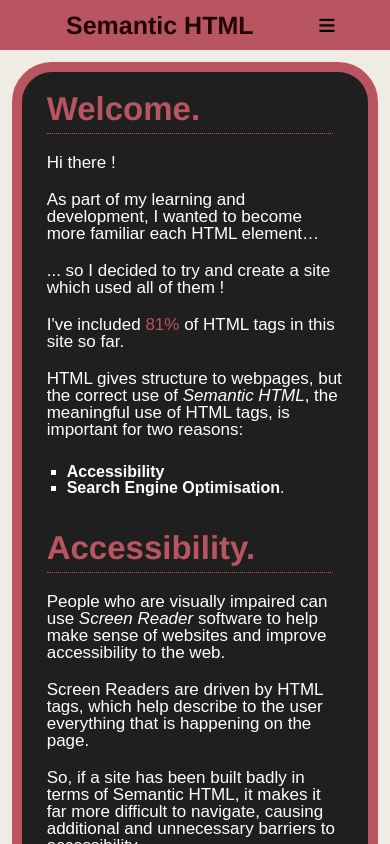
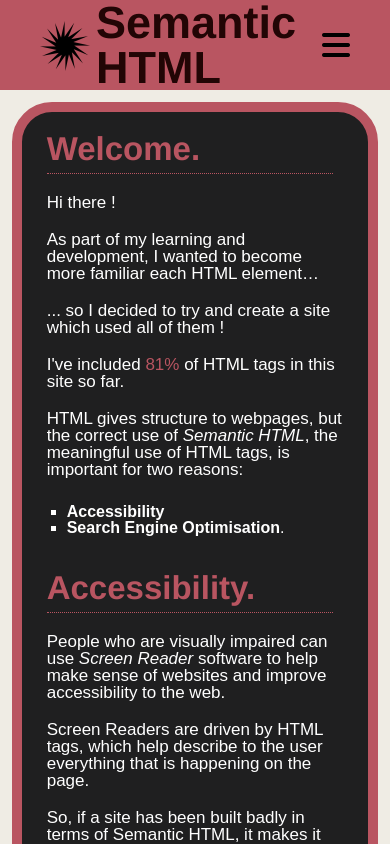
Before and after one commit to BramBrooks/semanticHTML, a React (Create React App) app: page / in a window 390 px wide. Shown: the top 844 px of the page. Built offline with nearby package versions, Linux system fonts and the light colour scheme; a web font is replaced by a local one.

Commit message:
morning update to tablet / mobile responsive views

```diff
--- a/src/styles/components/header.scss
+++ b/src/styles/components/header.scss
@@ -73,10 +73,9 @@
     }
 
     .menu-icon {
-      display: none;
+      display: hidden;
     }
-
-    // tablet view
+  }
 
   @media screen and (max-width: 960px) {
     justify-content: center;
@@ -129,6 +128,7 @@
 
     .menu-icon {
       display: block;
+
       position: absolute;
       top: 14px;
       right: 70px;
@@ -138,33 +138,66 @@
     }
   }
 
-    // RESPONSIVE
-
   @media screen and (max-width: 670px) {
+    header {
       justify-content: flex-start;
 
       .menu-icon {
-        font-size: 1.4rem;
-        top: 20px;
-        right: 60px;
+        // font-size: 1.4rem;
+        // top: 14px;
+        // right: 12px;
+        top: 9px;
+        right: 12px;
+        font-size: 2rem;
+      }
     }
     .title_and_logo_container {
       margin-left: 60px;
 
       h1 {
-          font-size: 35px;
+        margin-left: -10px;
       }
 
       img {
         width: 45px;
+        // display: none;
+      }
+    }
+  }
+
+  @media screen and (max-width: 520px) {
+    .header_container {
+      header {
+        // height: 50px;
+
+        .menu-icon {
+          font-size: 1.8rem;
+          top: 14px;
+          right: 14px;
+        }
+        .title_and_logo_container {
+          // margin-left: 60px;
+
+          h1 {
+            font-size: 40px;
+            margin-left: -20px;
+          }
+        }
       }
     }
   }
 
   @media screen and (max-width: 510px) {
+    .menu-icon {
+      right: 10px;
+      top: 8px;
+      font-size: 2rem;
+    }
+
     .title_and_logo_container {
       h1 {
-          font-size: 30px;
+        font-size: 40px;
+        margin-left: -20px;
       }
 
       img {
@@ -172,61 +205,26 @@
       }
     }
   }
+
   @media screen and (max-width: 470px) {
     .title_and_logo_container {
       margin-left: 60px;
+    }
+  }
 
-        img {
-          display: none;
+  @media screen and (max-width: 450px) {
+    .menu-icon {
+      right: 10px;
+      top: 18.5px;
+      font-size: 1.5rem;
+    }
+    .title_and_logo_container {
+      margin-left: 40px;
+
+      h1 {
+        font-size: 33px;
+        margin-left: -5px;
       }
     }
   }
 }
-}
-
-@media screen and (max-width: 430px) {
-  .header_container {
-    header {
-      height: 50px;
-
-      .menu-icon {
-        font-size: 1.1rem;
-        top: 6px;
-        right: 40px;
-      }
-      .title_and_logo_container {
-        margin-left: 60px;
-
-        h1 {
-          font-size: 25px;
-        }
-      }
-
-      // iphone 5/6/7/8 - 320px
-      @media screen and (max-width: 360px) {
-        .menu-icon {
-          right: 20px;
-        }
-        .title_and_logo_container {
-          margin-left: 40px;
-        }
-      }
-    }
-  }
-}
-
-// Mobile Widths
-
-// iPad             --> 768px
-// Surface Duo      --> 540px
-// Pixel 2          --> 411px
-
-// iPhone X         --> 375px
-// Moto G4          --> 360px
-// Galaxy S5        --> 360px
-
-// iPhone 5         --> 320px
-// iPhone 6/7/8     --> 320px
-// iPhone 6/7/8     --> 320px
-
-// Galaxy Fold      --> 280px !!!
--- a/src/styles/main.scss
+++ b/src/styles/main.scss
@@ -25,8 +25,9 @@ main {
   position: relative;
   font-family: sans-serif;
 
-  // margin: 40px 50px;
-  margin: 30px 5%;
+  margin: 40px 5%;
+  // margin: 30px 5%;
+  // margin: 3%;
   padding: 5px;
   border: 15px solid $red-background;
   border-radius: 40px;
@@ -100,7 +101,7 @@ aside {
 
 @import "./components/footer.scss";
 
-@media screen and (max-width: 430px) {
+@media screen and (max-width: 670px) {
   main {
     margin: 3%;
     border: 10px solid $red-background;
```
Lines whose indentation alone changed are shown as unchanged.
